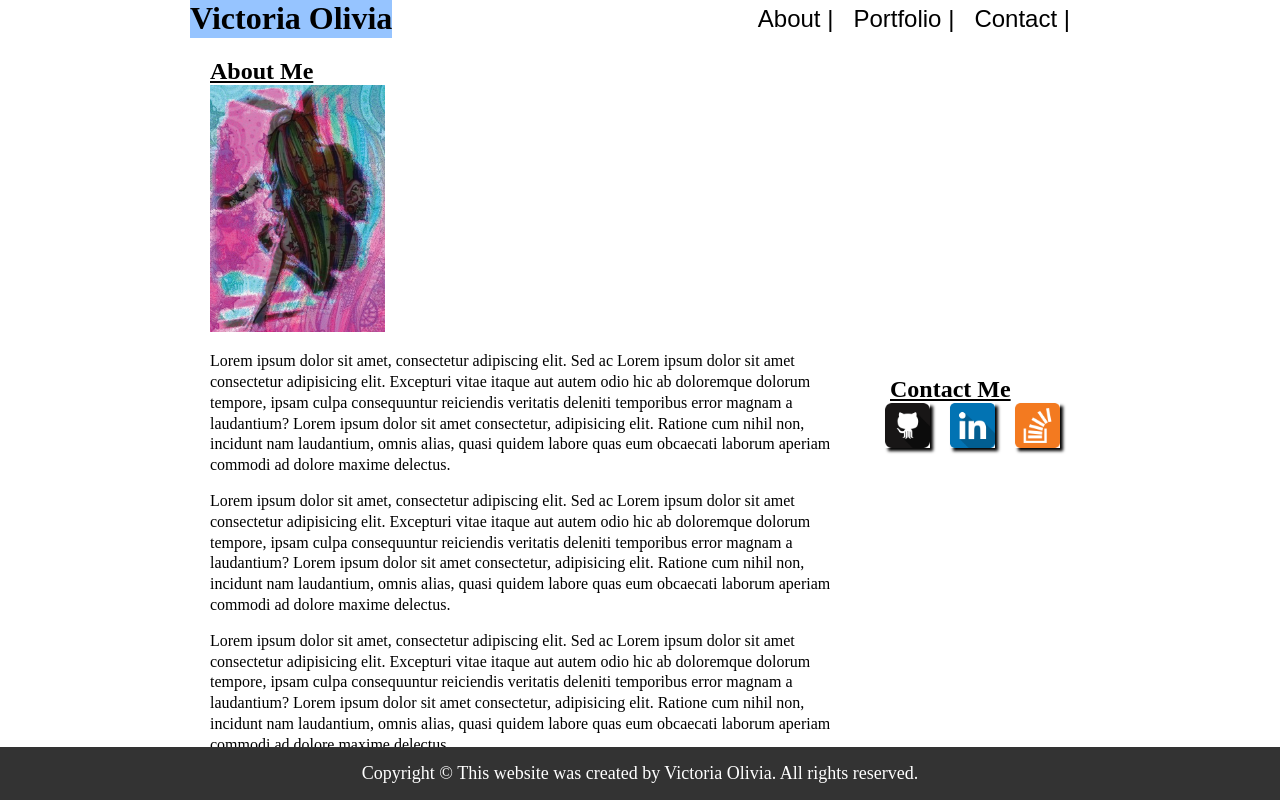
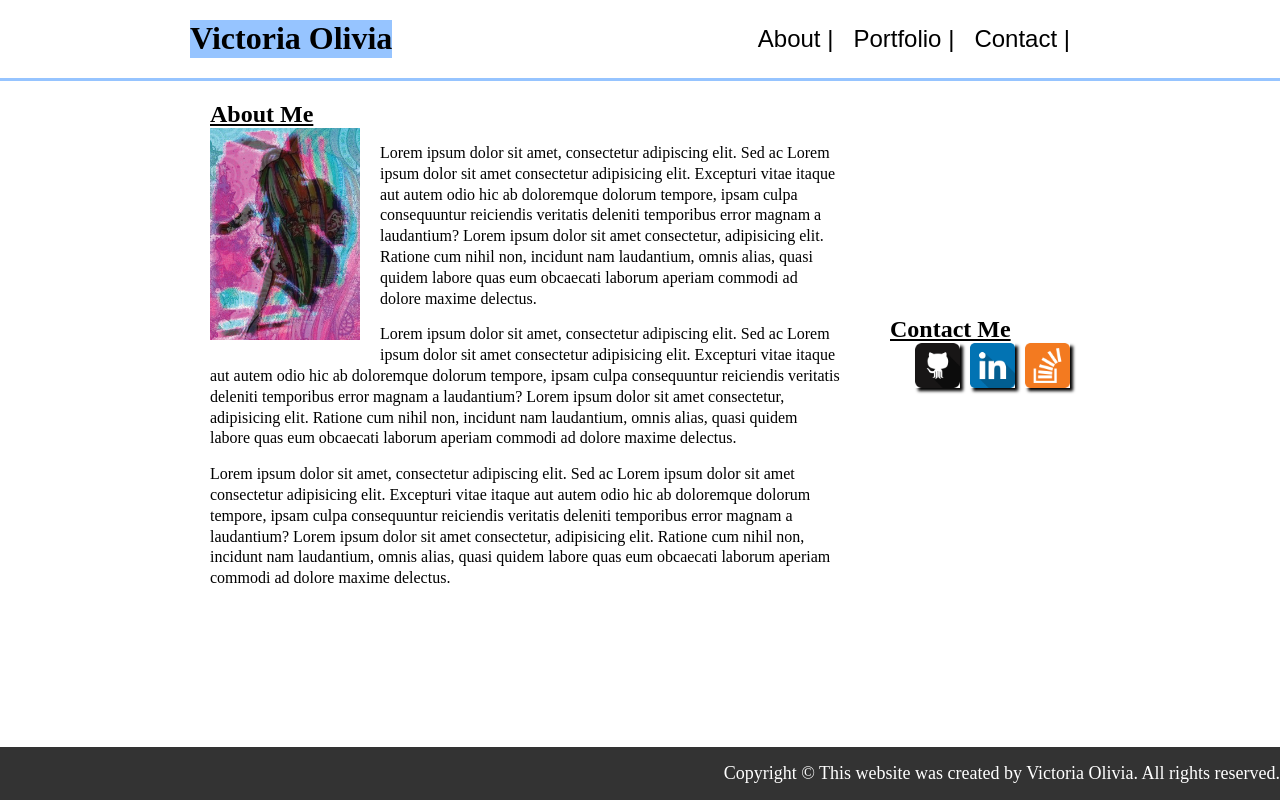
Before and after one commit to Victoria-Olivia/m6-hw6-ortiz-victoria, a plain HTML site: page index.html in a window 1280 px wide. Drawn offline with Linux system fonts and the light colour scheme.

Commit message:
Refactored CSS layout: implement flexbox for body and main, adjust footer alignment, and update profile image styling

```diff
--- a/styles.css
+++ b/styles.css
@@ -5,11 +5,14 @@
 }
 
 body {
+    display: flex;
+    flex-direction: column;
+    margin: 0;
+    min-height: 100vh;
     background-image: url("images/background.png");
 }
 
-.header {
-    background: #ffffff;
+header {
     padding: 20px 0;
     border-bottom: 3px solid #96c4ff;
 
@@ -62,8 +65,11 @@ nav a {
 }
 
 main {
+    display: flex;
+    flex-direction: column;
+    flex-wrap: wrap;
+    align-content:flex-start;
     background-color: white;
-    float: left;
     width: 70%;
     padding: 20px;
 }
@@ -72,12 +78,12 @@ main {
     display: flex;
     flex-direction: row;
     justify-content: flex-end;
+    gap: 10px;
 
-    gap: 10px; /* Adds spacing between icons */
 }
 
 .social-icons a {
-    display: inline-block;
+    display: flex;
 }
 
 aside {
@@ -88,9 +94,14 @@ aside {
 aside img {
     box-shadow: 3px 3px 3px black;
     display: inline-block;
-    margin-right: 10px;
+    margin-right: 0px;
     width: 45px;
     height: auto;
+}
+
+.profile-image {
+    float: left;
+    margin: 0 20px 10px 0;
 }
 
 footer {
@@ -99,23 +110,10 @@ footer {
     bottom: 0;
     background: #333;
     width: 100%;
-    text-align: center;
+    text-align: right;
 }
 
 footer p {
     color: white;
     font-size: 18px;
 }
-
-.main-content {
-    padding: 40px auto;
-}
-
-
-
-.profile-image {
-    margin-right: 0 20px 10px 0;
-    width: 175px;
-    height: fixed;
-    flex-shrink: 0;
-}
```
